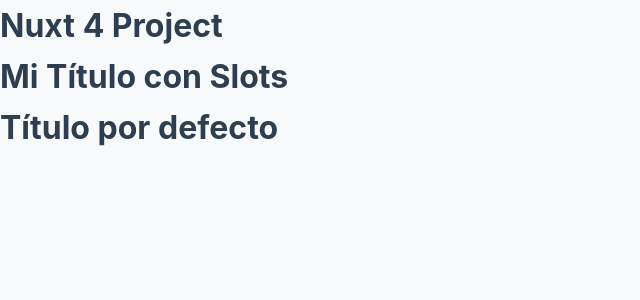
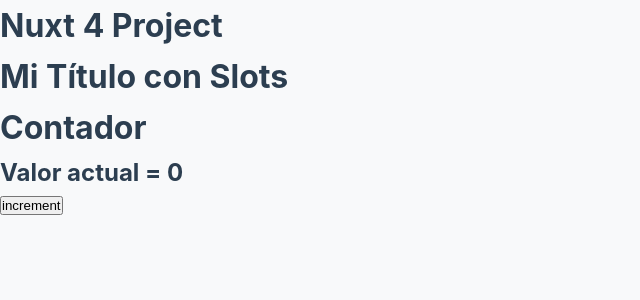
Before and after one commit to RubenMMPS/formacion, a Nuxt app in the folder VUE/nuxt-vue-exercises/: page / in a window 1280 px wide. Shown: the top 300 px of the page, without its empty margins (0-640 px from the left). Built offline with nearby package versions, Linux system fonts and the light colour scheme.

Commit message:
feat(VUE) add exercises 4 and 5

```diff
--- /dev/null
+++ b/VUE/nuxt-vue-exercises/components/TheCounter.vue
@@ -0,0 +1,26 @@
+<template>
+  <TheTitle> Contador</TheTitle>
+  <div>
+    <h2>Valor actual = {{ counter }}</h2>
+
+    <button v-if="counter > 0" v-on:click="decrement">decrement</button>
+
+    <button v-if="counter < 10" v-on:click="increment">increment</button>
+  </div>
+</template>
+
+<script setup>
+import { ref } from "vue";
+
+const counter = ref(0);
+
+const increment = () => {
+  counter.value++;
+};
+
+const decrement = () => {
+  if (counter.value > 0) {
+    counter.value--;
+  }
+};
+</script>
--- a/VUE/nuxt-vue-exercises/components/theTitle.vue
+++ b/VUE/nuxt-vue-exercises/components/TheTitle.vue
@@ -1,5 +1,3 @@
-<script setup lang="ts"></script>
-
 <template>
   <div>
     <h1>
--- a/VUE/nuxt-vue-exercises/pages/index.vue
+++ b/VUE/nuxt-vue-exercises/pages/index.vue
@@ -1,7 +1,11 @@
+<script setup lang="ts">
+import TheCounter from "~/components/TheCounter.vue";
+</script>
+
 <template>
   <div>
     <TheTitle> Mi Título con Slots </TheTitle>
 
-    <TheTitle></TheTitle>
+    <TheCounter></TheCounter>
   </div>
 </template>
```
